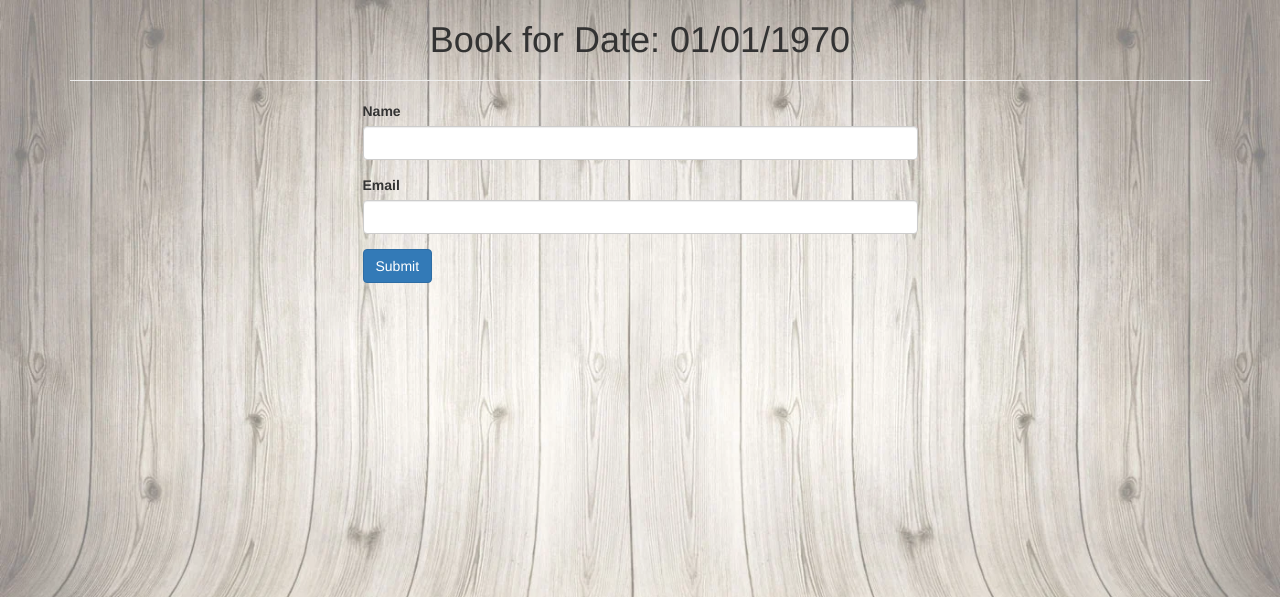
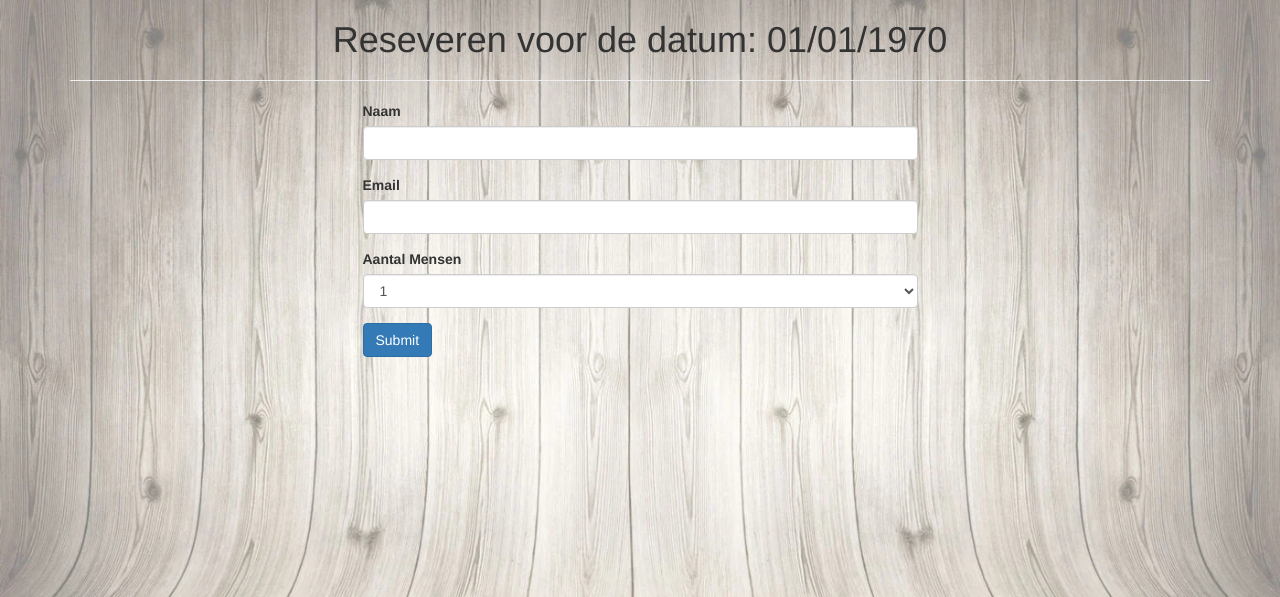
Before and after one commit to TTrashCAN/PRO_George_AM2A, a PHP site: page /book.php in a window 1280 px wide. Shown: the top 597 px of the page. Run offline with PHP 8.4, Linux system fonts and the light colour scheme; data that the repository does not hold is empty.

Commit message:
wat dingen verandert

```diff
--- a/book.php
+++ b/book.php
@@ -2,33 +2,34 @@
 
 <?php
 $mysqli = new mysqli('localhost', 'root', '', 'georgehollywood');
-if(isset($_GET['date'])){
+if (isset($_GET['date'])) {
     $date = $_GET['date'];
     $stmt = $mysqli->prepare("select * from bookings where date = ?");
     $stmt->bind_param('s', $date);
     $bookings = array();
-    if($stmt->execute()){
+    if ($stmt->execute()) {
         $result = $stmt->get_result();
     }
 }
 
-if(isset($_POST['submit'])){
+if (isset($_POST['submit'])) {
     $name = $_POST['name'];
     $email = $_POST['email'];
+    $aantal = $_POST['aantal'];
     $stmt = $mysqli->prepare("select * from bookings where date = ?");
     $stmt->bind_param('s', $date);
-    if($stmt->execute()){
+    if ($stmt->execute()) {
         $result = $stmt->get_result();
-        if($result->num_rows>0){
+        if ($result->num_rows > 0) {
             $msg = "<div class='alert alert-danger'>Already Booked</div>";
-        }else{
-            $stmt = $mysqli->prepare("INSERT INTO bookings (name, email, date) VALUES (?,?,?)");
-            $stmt->bind_param('sss', $name, $email, $date);
+        } else {
+            $stmt = $mysqli->prepare("INSERT INTO bookings (name, email, date, aantal) VALUES (?,?,?,?)");
+            $stmt->bind_param('ssss', $name, $email, $date, $aantal);
             $stmt->execute();
             $msg = "<div class='alert alert-success'>Booking Successfull</div>";
             $stmt->close();
             $mysqli->close();
-            header("refresh: 3; ./index.php");
+            header("refresh: 3; ./index.php?content=reseveren");
         }
     }
 }
@@ -51,18 +52,34 @@ if(isset($_POST['submit'])){
 
 <body>
     <div class="container">
-        <h1 class="text-center">Book for Date: <?php echo date('m/d/Y', strtotime($date)); ?></h1><hr>
+        <h1 class="text-center">Reseveren voor de datum: <?php echo date('m/d/Y', strtotime($date)); ?></h1>
+        <hr>
         <div class="row">
             <div class="col-md-6 col-md-offset-3">
-               <?php echo(isset($msg))?$msg:""; ?>
+                <?php echo (isset($msg)) ? $msg : ""; ?>
                 <form action="" method="post">
                     <div class="form-group">
-                       <label for="">Name</label>
+                        <label for="">Naam</label>
                         <input required type="text" class="form-control" name="name">
                     </div>
                     <div class="form-group">
                         <label for="">Email</label>
                         <input required type="email" class="form-control" name="email">
+                    </div>
+                    <div class="form-group">
+                        <label for="">Aantal Mensen</label>
+                        <select class="form-control" type="aantal" name="aantal" id="exampleFormControlSelect1">
+                            <option>1</option>
+                            <option>2</option>
+                            <option>3</option>
+                            <option>4</option>
+                            <option>5</option>
+                            <option>6</option>
+                            <option>7</option>
+                            <option>8</option>
+                            <option>9</option>
+                            <option>10</option>
+                        </select>
                     </div>
                     <div class="form-group">
                         <button name="submit" type="submit" class="btn btn-primary">Submit</button>
--- a/create.php
+++ b/create.php
@@ -9,7 +9,7 @@ foreach ($_SESSION['shopping_cart'] as $key => $product) :
                                             `name`,
                                             `quantity`,
                                             `price`)
-                VALUES (NULL,
+                VALUES (
                         '{$product['id']}',
                         '{$product['name']}',
                         '{$product['quantity']}',
```
Also changed, not shown: reseveren.php (+2 -6 lines). Lines whose indentation alone changed are shown as unchanged.
